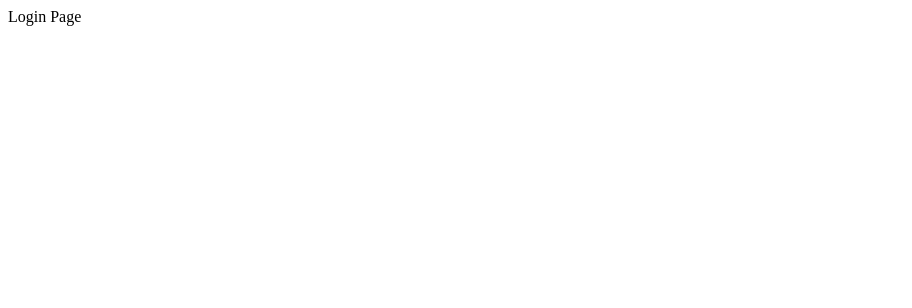
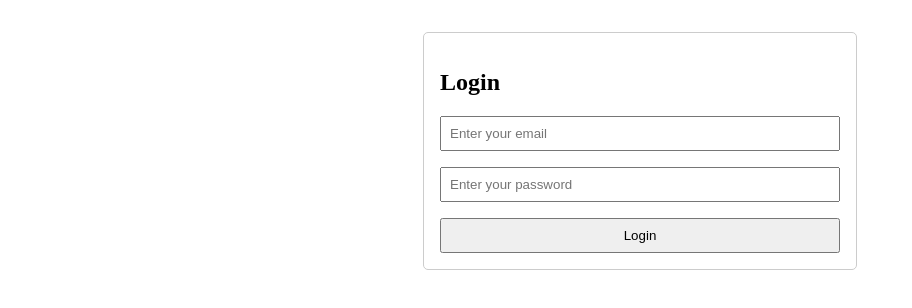
Before and after one commit to Beastly713/worktrackr, a React (Vite) app in the folder client/: page /login in a window 1280 px wide. Shown: the top 308 px of the page, without its empty margins (0-912 px from the left). Built offline with nearby package versions, Linux system fonts and the light colour scheme.

Commit message:
feat: Implement AuthContext and build Login page

```diff
--- /dev/null
+++ b/client/src/context/AuthContext.jsx
@@ -0,0 +1,38 @@
+import { createContext, useContext, useState, useEffect } from 'react';
+
+// 1. Create the context
+const AuthContext = createContext();
+
+// 2. Create the provider component
+export const AuthProvider = ({ children }) => {
+  // 3. Get user from localStorage (for persistence)
+  const [user, setUser] = useState(
+    JSON.parse(localStorage.getItem('worktrackr-user')) || null
+  );
+
+  // 4. Create login/logout functions
+
+  // Call this when user logs in successfully
+  const login = (userData) => {
+    localStorage.setItem('worktrackr-user', JSON.stringify(userData));
+    setUser(userData);
+  };
+
+  // Call this to log the user out
+  const logout = () => {
+    localStorage.removeItem('worktrackr-user');
+    setUser(null);
+  };
+
+  // 5. Provide the user and functions to the app
+  return (
+    <AuthContext.Provider value={{ user, login, logout }}>
+      {children}
+    </AuthContext.Provider>
+  );
+};
+
+// 6. Create a custom hook for easy access
+export const useAuth = () => {
+  return useContext(AuthContext);
+};
--- a/client/src/main.jsx
+++ b/client/src/main.jsx
@@ -3,11 +3,14 @@ import ReactDOM from 'react-dom/client';
 import App from './App.jsx';
 import './index.css';
 import { BrowserRouter } from 'react-router-dom';
+import { AuthProvider } from './context/AuthContext';
 
 ReactDOM.createRoot(document.getElementById('root')).render(
   <React.StrictMode>
-    <BrowserRouter> {}
-      <App />
-    </BrowserRouter> {}
+    <AuthProvider> {}
+      <BrowserRouter>
+        <App />
+      </BrowserRouter>
+    </AuthProvider> {}
   </React.StrictMode>
 );
--- a/client/src/pages/Login.jsx
+++ b/client/src/pages/Login.jsx
@@ -1,4 +1,79 @@
+import { useState } from 'react';
+import { useNavigate } from 'react-router-dom';
+import axios from 'axios';
+import toast from 'react-hot-toast';
+import { useAuth } from '../context/AuthContext';
+
 const Login = () => {
-  return <div>Login Page</div>;
+  const [formData, setFormData] = useState({
+    email: '',
+    password: '',
+  });
+  const [isLoading, setIsLoading] = useState(false);
+  const navigate = useNavigate();
+  const { login } = useAuth();
+
+  const { email, password } = formData;
+
+  const onChange = (e) => {
+    setFormData((prevState) => ({
+      ...prevState,
+      [e.target.name]: e.target.value,
+    }));
+  };
+
+  const onSubmit = async (e) => {
+    e.preventDefault();
+    setIsLoading(true);
+    try {
+      // Call the login API
+      const response = await axios.post('/api/users/login', { email, password });
+
+      // On success, call the global login function
+      login(response.data);
+
+      toast.success('Logged in successfully!');
+      navigate('/'); // Navigate to the Dashboard
+    } catch (error) {
+      const message =
+        (error.response &&
+          error.response.data &&
+          error.response.data.message) ||
+        error.message ||
+        error.toString();
+      toast.error(message);
+    }
+    setIsLoading(false);
+  };
+
+  return (
+    <div style={{ maxWidth: '400px', margin: '2rem auto', padding: '1rem', border: '1px solid #ccc', borderRadius: '5px' }}>
+      <h2>Login</h2>
+      <form onSubmit={onSubmit} style={{ display: 'flex', flexDirection: 'column', gap: '1rem' }}>
+        <input
+          type="email"
+          name="email"
+          value={email}
+          onChange={onChange}
+          placeholder="Enter your email"
+          required
+          style={{ padding: '0.5rem' }}
+        />
+        <input
+          type="password"
+          name="password"
+          value={password}
+          onChange={onChange}
+          placeholder="Enter your password"
+          required
+          style={{ padding: '0.5rem' }}
+        />
+        <button type="submit" disabled={isLoading} style={{ padding: '0.5rem', cursor: 'pointer' }}>
+          {isLoading ? 'Logging in...' : 'Login'}
+        </button>
+      </form>
+    </div>
+  );
 };
+
 export default Login;
```
